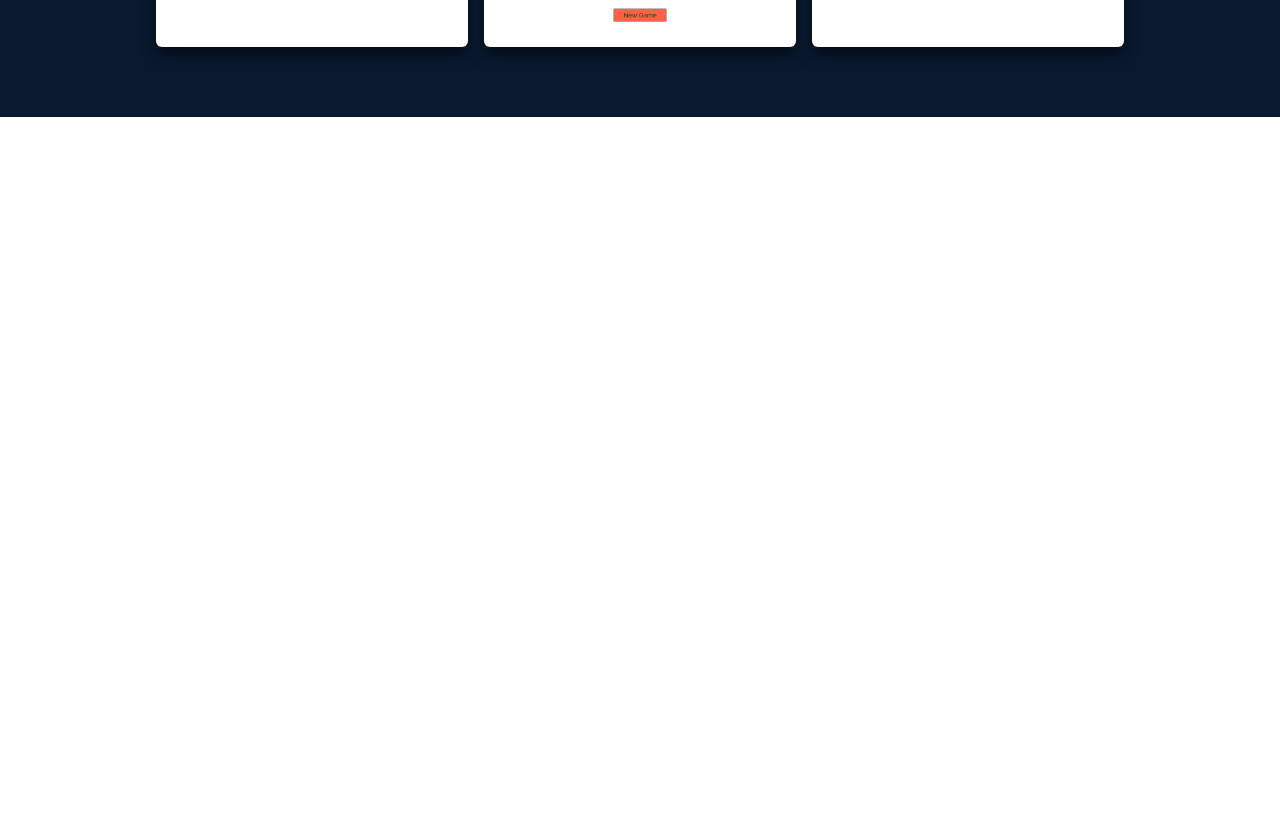
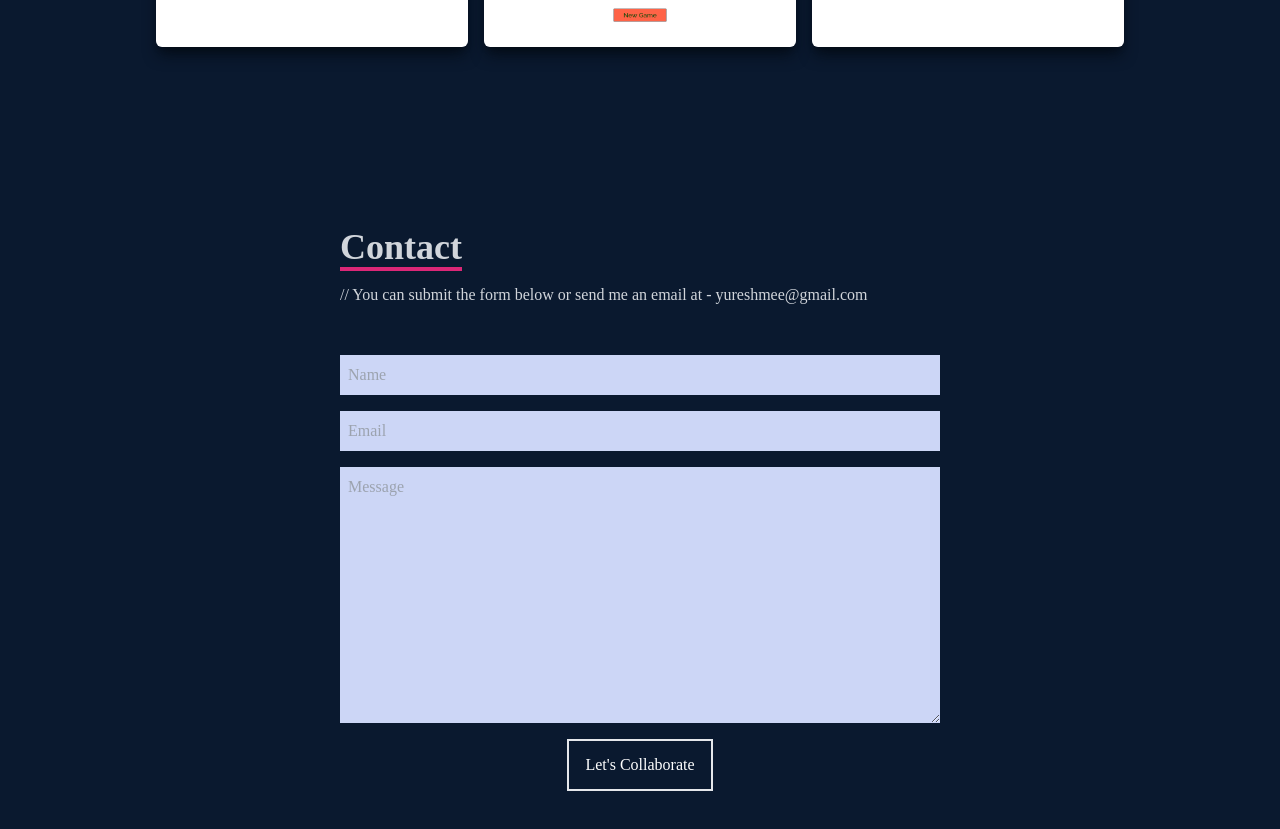
Before and after one commit to YureshMajhi/nPortfolio, a React (Create React App) app in the folder portfolio-react-app/: page / in a window 1280 px wide. Shown: the part 3083-3912 px from the top of the page. Before the commit the page ends 3200 px from the top, so only its background shows below. Built offline with nearby package versions, Linux system fonts and the light colour scheme.

Commit message:
Contact section completed

```diff
--- a/portfolio-react-app/src/App.js
+++ b/portfolio-react-app/src/App.js
@@ -1,4 +1,5 @@
 import About from "./components/About";
+import Contact from "./components/Contact";
 import Home from "./components/Home";
 import Navbar from "./components/Navbar";
 import Skills from "./components/Skills";
@@ -12,6 +13,7 @@
       <About />
       <Skills />
       <Work />
+      <Contact />
     </div>
   );
 }
--- /dev/null
+++ b/portfolio-react-app/src/components/Contact.jsx
@@ -0,0 +1,46 @@
+import React from "react";
+
+const Contact = () => {
+  return (
+    <div
+      name="contact"
+      className="w-full h-screen bg-[#0a192f] flex justify-center items-center"
+    >
+      <form action="" className="max-w-[600px] w-full mx-auto flex flex-col">
+        <div className="pb-8">
+          <p className="text-4xl text-gray-300 font-bold border-b-4 border-pink-600 inline">
+            Contact
+          </p>
+          <p className="text-gray-300 py-4">
+            // You can submit the form below or send me an email at -
+            yureshmee@gmail.com
+          </p>
+        </div>
+        <input
+          type="text"
+          name="name"
+          placeholder="Name"
+          className="p-2 bg-[#ccd6f6]"
+        />
+        <input
+          type="email"
+          name="email"
+          placeholder="Email"
+          className="p-2 bg-[#ccd6f6] my-4"
+        />
+        <textarea
+          name="message"
+          placeholder="Message"
+          rows="10"
+          className="p-2 bg-[#ccd6f6]"
+        ></textarea>
+
+        <button className="border-2 m-4 py-3 px-4 mx-auto text-white hover:border-pink-600 hover:bg-pink-600">
+          Let's Collaborate
+        </button>
+      </form>
+    </div>
+  );
+};
+
+export default Contact;
```
